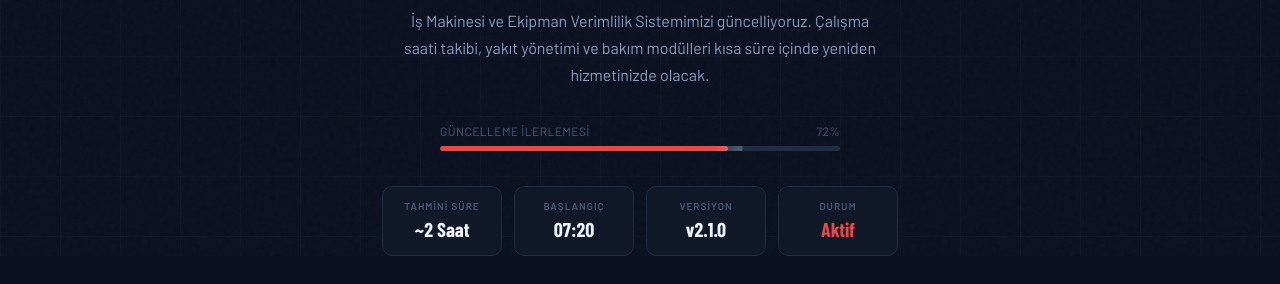
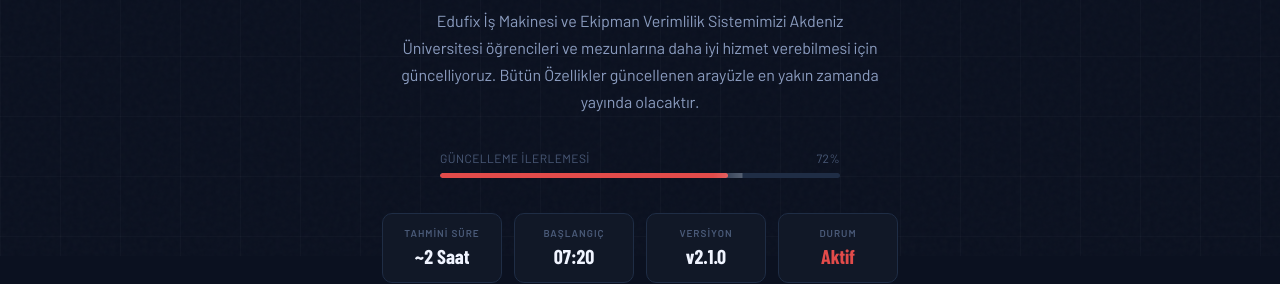
Before and after one commit to Mervann7/edufix, a plain HTML site: page index.html in a window 1280 px wide. Shown: the part 544-828 px from the top of the page. Drawn offline with nearby package versions, Linux system fonts and the light colour scheme; a web font is replaced by a local one.

Commit message:
index.html
Updated the message in the sub paragraph to reflect improvements for Akdeniz University students and alumni.

```diff
--- a/index.html
+++ b/index.html
@@ -474,9 +474,10 @@
   <h1>Kısa Süreliğine Durduk,<br><span>Daha İyi Döneceğiz</span></h1>
 
   <p class="sub">
-    İş Makinesi ve Ekipman Verimlilik Sistemimizi güncelliyoruz.
-    Çalışma saati takibi, yakıt yönetimi ve bakım modülleri
-    kısa süre içinde yeniden hizmetinizde olacak.
+    Edufix İş Makinesi ve Ekipman Verimlilik Sistemimizi
+    Akdeniz Üniversitesi öğrencileri ve mezunlarına daha iyi
+    hizmet verebilmesi için güncelliyoruz. Bütün Özellikler güncellenen
+    arayüzle en yakın zamanda yayında olacaktır.
   </p>
 
   <!-- PROGRESS -->
```
